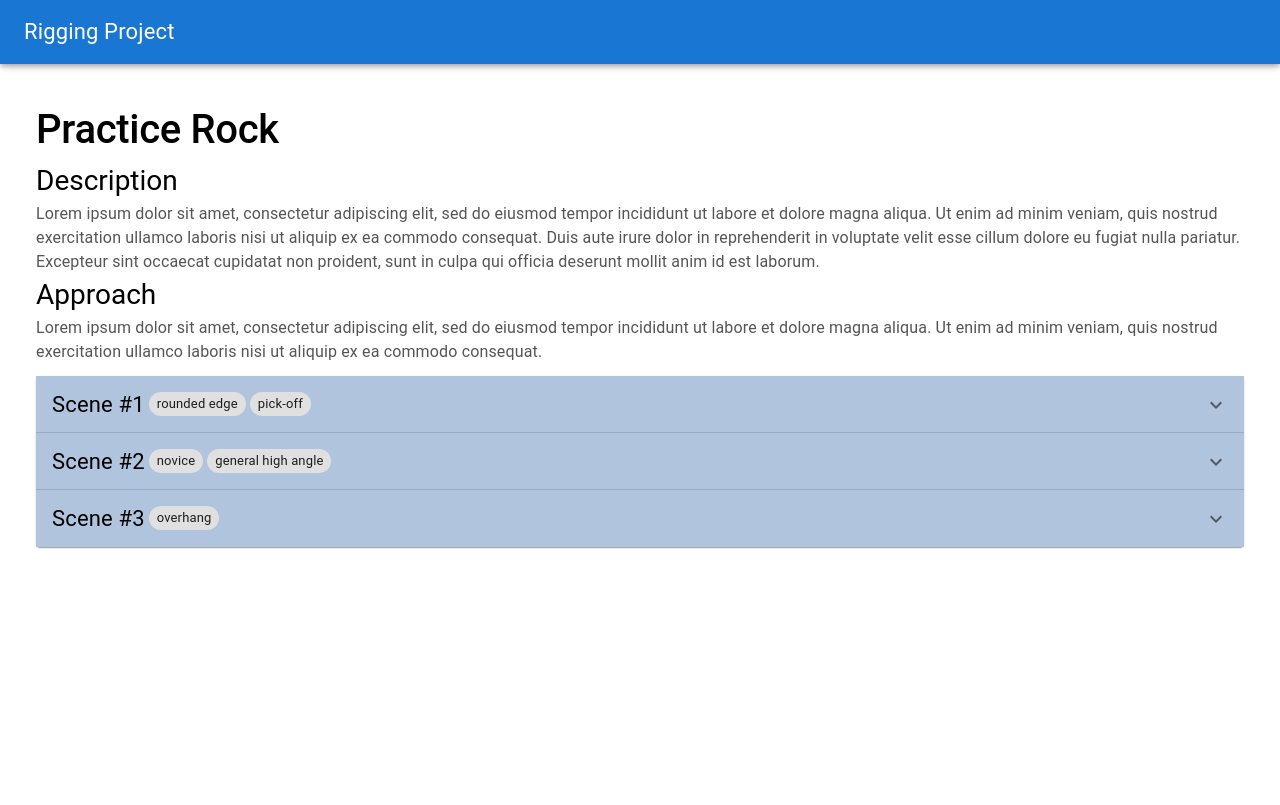
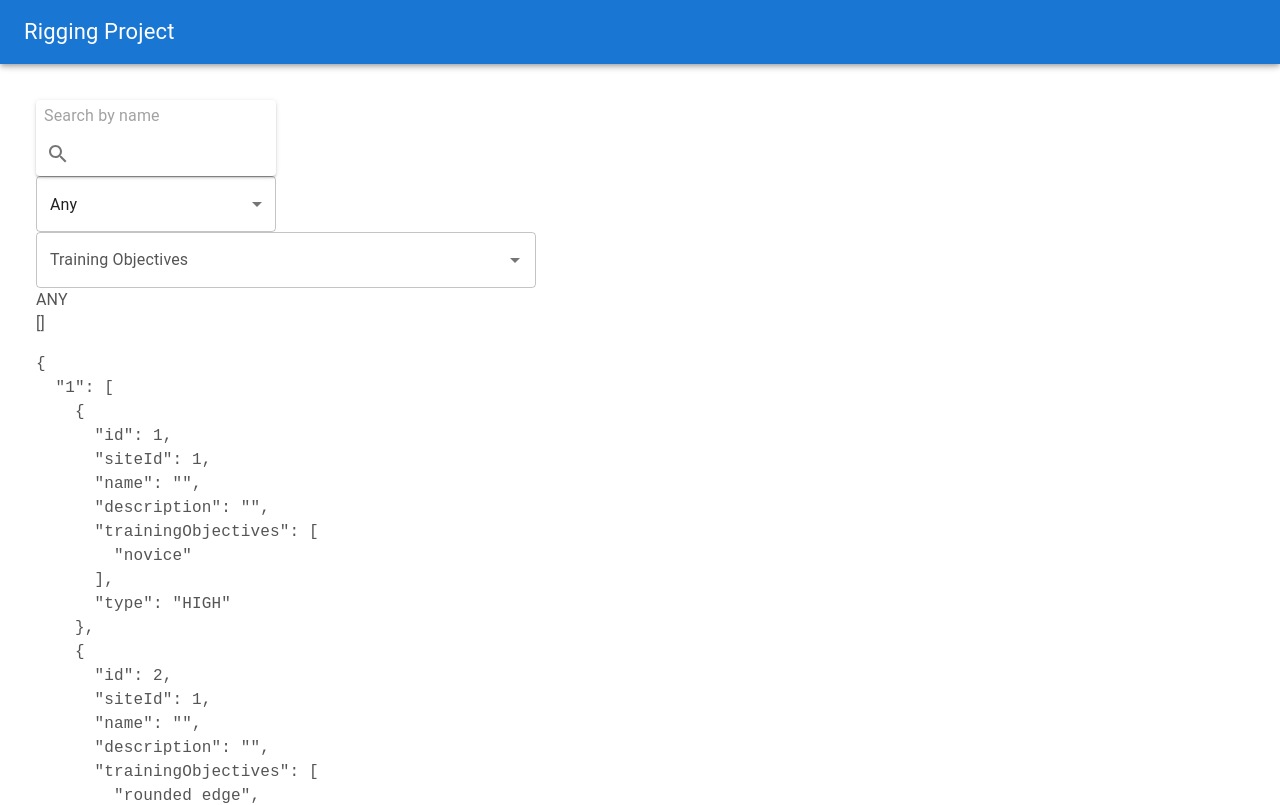
Before and after one commit to bulbwheatie/rigging-project, a React (Create React App) app: page / in a window 1280 px wide. Shown: the top 805 px of the page. Built offline with nearby package versions, Linux system fonts and the light colour scheme.

Commit message:
Training list search controls and data filtering
Co-authored-by: Rebecca Leong <rebeccaleong@Rebeccas-Air.lan>

```diff
--- a/package.json
+++ b/package.json
@@ -17,6 +17,8 @@
     "@types/react": "^18.0.0",
     "@types/react-dom": "^18.0.0",
     "eslint": "^8.29.0",
+    "mobx": "^6.7.0",
+    "mobx-react": "^7.6.0",
     "react": "^18.2.0",
     "react-dom": "^18.2.0",
     "react-scripts": "5.0.1",
@@ -29,7 +31,6 @@
     "test": "react-scripts test",
     "eject": "react-scripts eject"
   },
-
   "browserslist": {
     "production": [
       ">0.2%",
--- a/src/App.tsx
+++ b/src/App.tsx
@@ -84,7 +84,7 @@ function App() {
         <Toolbar />
         <Box className={classes.body}>
           {/*<RiggingSite />*/}
-          <RiggingSite />
+          <TrainingList />
         </Box>
       </Box>
     </ThemeProvider>
--- /dev/null
+++ b/src/TrainingList.tsx
@@ -0,0 +1,169 @@
+import React from 'react'
+import { getMatchingSites } from './data'
+import Paper from '@mui/material/Paper'
+import SearchIcon from '@mui/icons-material/Search';
+import IconButton from '@mui/material/IconButton';
+import Button from '@mui/material/Button';
+import Menu from '@mui/material/Menu';
+import InputBase from '@mui/material/InputBase';
+import Autocomplete from '@mui/material/Autocomplete';
+import TextField from '@mui/material/TextField';
+import Box from '@mui/material/Box';
+import InputLabel from '@mui/material/InputLabel';
+import MenuItem from '@mui/material/MenuItem';
+import FormControl from '@mui/material/FormControl';
+import Select, { SelectChangeEvent } from '@mui/material/Select';
+import { observer } from 'mobx-react';
+import { makeObservable, observable, action, computed } from 'mobx';
+
+class TrainingSearchStore {
+
+	@observable type: string = 'ANY';
+	@observable searchTerm: string = '';
+	@observable objectives: string[] = [];
+
+	constructor() {
+		makeObservable(this);
+	}
+
+
+	@action
+	setType(newType: string) {
+		this.type = newType;
+	}
+
+	@action
+	setSearchTerm(term: string) {
+		this.searchTerm = term;
+	}
+
+	@action
+	setObjectives(newObjs: string[]) {
+		this.objectives = newObjs;
+	}
+
+	@computed
+	get sites() {
+		return getMatchingSites({
+			searchTerm: this.searchTerm,
+			type: this.type,
+			trainingObjectives: this.objectives,
+		});
+	}
+}
+
+
+const TrainingList = () => {
+	const store = new TrainingSearchStore();
+	return <_TrainingList store={store} />
+}
+
+const _TrainingList = observer(({store}) => {
+	return (<div>
+		<Box >
+			<SearchBar store={store} />
+			<TypeMenuSelector store={store} />
+			<ObjectivesMenuSelector store={store} />
+		</Box>
+		<Box>
+			<div>{store.type}</div>
+			<div>{store.searchTerm}</div>
+			<div>{JSON.stringify(store.objectives)}</div>
+			<pre>{JSON.stringify(store.sites, null, 2)}</pre>
+		</Box>
+	</div>);
+});
+
+
+function ListOfSites() {
+	const matchingSite = {
+		title:'practice rock',
+
+	}
+	return(<div>
+		Matching sites
+
+	</div>)
+}
+
+interface SiteMatch {
+	title: string;
+	scenes: {
+		title: string;
+		objectiveTags: string[];
+	}[];
+}
+
+function MatchingSite({ siteMatch }: {siteMatch: SiteMatch}) {
+	return(<div>
+		{siteMatch.title}
+		{siteMatch.scenes.map((scene)=>{
+			return(<div>{scene.title}</div>)
+		})}
+	</div>);
+}
+
+const SearchBar = observer(({store}) => {
+	const handleChange = (event: React.ChangeEvent<HTMLTextAreaElement | HTMLInputElement>) => {
+		store.setSearchTerm(event.target.value);
+	}
+
+	return (
+		<Paper elevation={2} sx={{width: '240px'}}>
+			<InputBase
+				sx={{ ml: 1 }}
+				placeholder="Search by name"
+				onChange={handleChange}
+			/>
+			<IconButton type="button" sx={{ p: '10px' }} aria-label="search">
+				<SearchIcon />
+			</IconButton>
+		</Paper>
+	)
+});
+
+const TypeMenuSelector = observer(({store}) => {
+  const handleChange = (event: SelectChangeEvent) => {
+    store.setType(event.target.value as string);
+  };
+
+	return (
+	  <Select
+	    labelId="type-select-label"
+	    id="type-select"
+	    value={store.type}
+	    label="Type"
+	    onChange={handleChange}
+	    sx={{width: '240px'}}
+	  >
+	    <MenuItem value={'ANY'}>Any</MenuItem>
+	    <MenuItem value={'STEEP'}>Steep Angle</MenuItem>
+	    <MenuItem value={'HIGH'}>High Angle</MenuItem>
+	    <MenuItem value={'SNOW'}>Snow</MenuItem>
+	    <MenuItem value={'HIGHLINE'}>High Line</MenuItem>
+	  </Select>
+	);
+});
+
+
+const AVAILABLE_TAGS = ['hard edge', 'vertical litter', 'sloping edge', 'novice', 'overhang'];
+const ObjectivesMenuSelector = observer(({store}) => {
+	const handleChange = (_event, value) => {
+		store.setObjectives(value);
+	}
+
+	return (<Autocomplete
+	  multiple
+	  limitTags={3}
+	  id="multiple-limit-tags"
+	  options={AVAILABLE_TAGS}
+	  getOptionLabel={(option) => option}
+	  renderInput={(params) => (
+	    <TextField {...params} label="Training Objectives"  />
+	  )}
+	  sx={{ width: '500px' }}
+	  onChange={handleChange}
+	/>);
+});
+
+export default TrainingList;
--- /dev/null
+++ b/src/data.ts
@@ -0,0 +1,140 @@
+export const RIGGING_SITES = [{
+	id: 1,
+	name: 'Practice Rock',
+	approach: "Lorem ipsum dolor sit amet, consectetur adipiscing elit, sed do eiusmod tempor incididunt ut labore et dolore magna aliqua. Ut enim ad minim veniam, quis nostrud exercitation ullamco laboris nisi ut aliquip ex ea commodo consequat.",
+	description: "Lorem ipsum dolor sit amet, consectetur adipiscing elit, sed do eiusmod tempor incididunt ut labore et dolore magna aliqua. Ut enim ad minim veniam, quis nostrud exercitation ullamco laboris nisi ut aliquip ex ea commodo consequat. Duis aute irure dolor in reprehenderit in voluptate velit esse cillum dolore eu fugiat nulla pariatur. Excepteur sint occaecat cupidatat non proident, sunt in culpa qui officia deserunt mollit anim id est laborum.",
+	hazards: null,
+}, {
+	id: 2,
+	name: 'Sloping Edge',
+	approach: "Lorem ipsum dolor sit amet, consectetur adipiscing elit, sed do eiusmod tempor incididunt ut labore et dolore magna aliqua. Ut enim ad minim veniam, quis nostrud exercitation ullamco laboris nisi ut aliquip ex ea commodo consequat.",
+	description: "Lorem ipsum dolor sit amet, consectetur adipiscing elit, sed do eiusmod tempor incididunt ut labore et dolore magna aliqua. Ut enim ad minim veniam, quis nostrud exercitation ullamco laboris nisi ut aliquip ex ea commodo consequat. Duis aute irure dolor in reprehenderit in voluptate velit esse cillum dolore eu fugiat nulla pariatur. Excepteur sint occaecat cupidatat non proident, sunt in culpa qui officia deserunt mollit anim id est laborum.",
+	hazards: null,
+}, {
+	id: 3,
+	name: 'Twig of Fate',
+	approach: "Lorem ipsum dolor sit amet, consectetur adipiscing elit, sed do eiusmod tempor incididunt ut labore et dolore magna aliqua. Ut enim ad minim veniam, quis nostrud exercitation ullamco laboris nisi ut aliquip ex ea commodo consequat.",
+	description: "Lorem ipsum dolor sit amet, consectetur adipiscing elit, sed do eiusmod tempor incididunt ut labore et dolore magna aliqua. Ut enim ad minim veniam, quis nostrud exercitation ullamco laboris nisi ut aliquip ex ea commodo consequat. Duis aute irure dolor in reprehenderit in voluptate velit esse cillum dolore eu fugiat nulla pariatur. Excepteur sint occaecat cupidatat non proident, sunt in culpa qui officia deserunt mollit anim id est laborum.",
+	hazards: null,
+}];
+
+interface RiggingScene {
+	id: number;
+	siteId: number;
+	name: string;
+	description: string;
+	trainingObjectives: string[];
+	hazards?: string[];
+	type: string; // TODO: create string union
+}
+
+export const RIGGING_SCENES = [{
+	id: 1,
+	siteId: 1,
+	name: "",
+	description: "",
+	trainingObjectives: ["novice"],
+	type: "HIGH"
+}, {
+	id: 2,
+	siteId: 1,
+	name: "",
+	description: "",
+	trainingObjectives: ["rounded edge", "pick-off", "novice"],
+	type: "HIGH"
+}, {
+	id: 3,
+	siteId: 1,
+	name: "",
+	description: "",
+	trainingObjectives: ["novice", "overhang"],
+	type: "HIGH"
+}, {
+	id: 4,
+	siteId: 2,
+	name: "",
+	description: "",
+	trainingObjectives: ["hard edge", "overhang"],
+	type: "STEEP"
+}, {
+	id: 5,
+	siteId: 2,
+	name: "",
+	description: "",
+	trainingObjectives: ["litter", "hard edge"],
+	type: "HIGH"
+}, {
+	id: 6,
+	siteId: 3,
+	name: "",
+	description: "",
+	trainingObjectives: ["back tie"],
+	type: "HIGH"
+}];
+
+
+
+export interface SearchOptions {
+	searchTerm: string;
+	type: string;
+	trainingObjectives: string[];
+	matchAcrossSite?: boolean;
+}
+
+export const getMatchingSites = (searchOptions: SearchOptions) => {
+	const matchingScenes = RIGGING_SCENES.filter((scene) => {
+		let isTypeMatch = true;
+		let isTermMatch = true;
+		if (searchOptions.type !== 'ANY') {
+			isTypeMatch = scene.type === searchOptions.type;
+		}
+
+		if (searchOptions.searchTerm?.length > 0) {
+			isTermMatch = scene.name.includes(searchOptions.searchTerm);
+		}
+		return isTypeMatch && isTermMatch;
+	});
+
+	const siteMap: Record<number, RiggingScene[]> = {};
+	matchingScenes.forEach((scene) => {
+		siteMap[scene.siteId] = siteMap[scene.siteId] != null ? [...siteMap[scene.siteId], scene] : [scene];
+	});
+
+	if (searchOptions.trainingObjectives.length > 0) {
+		const matchingSites: Record<number, RiggingScene[]> = {};
+		Object.entries(siteMap).forEach(([siteId, sceneList]) => {
+
+			// Map each scene to the its objectives
+			const objectivesInSite = new Map<string, RiggingScene[]>();
+			sceneList.forEach((scene) => {
+				scene.trainingObjectives.forEach((objective) => {
+					if (searchOptions.trainingObjectives.includes(objective)) {
+						objectivesInSite.set(objective, [...objectivesInSite.get(objective) ?? [], scene]);
+					}
+				});
+			});
+
+			// Ensure all objectives are met within scene
+			let containsAll = true;
+			const scenesWithObjectives = new Set();
+			searchOptions.trainingObjectives.forEach((objective) => {
+				const scenes = objectivesInSite.get(objective);
+
+				if (scenes == null) {
+					containsAll = false;
+					return;
+				}
+
+				// Store the scenes that meet at least one objective
+				scenes.forEach(scene => scenesWithObjectives.add(scene));
+			});
+
+			if (containsAll) {
+				matchingSites[siteId] = Array.from(scenesWithObjectives);
+			}
+		});
+		return matchingSites;
+	}
+	console.log(siteMap);
+	return siteMap;
+}
--- a/tsconfig.json
+++ b/tsconfig.json
@@ -13,11 +13,13 @@
     "strict": true,
     "forceConsistentCasingInFileNames": true,
     "noFallthroughCasesInSwitch": true,
+    "noImplicitAny": false,
     "module": "esnext",
     "moduleResolution": "node",
     "resolveJsonModule": true,
     "isolatedModules": true,
     "noEmit": true,
+    "experimentalDecorators": true,
     "jsx": "react-jsx"
   },
   "include": [
```
Also changed, not shown: 2 other files (tests, documents, lock files or other folders).
